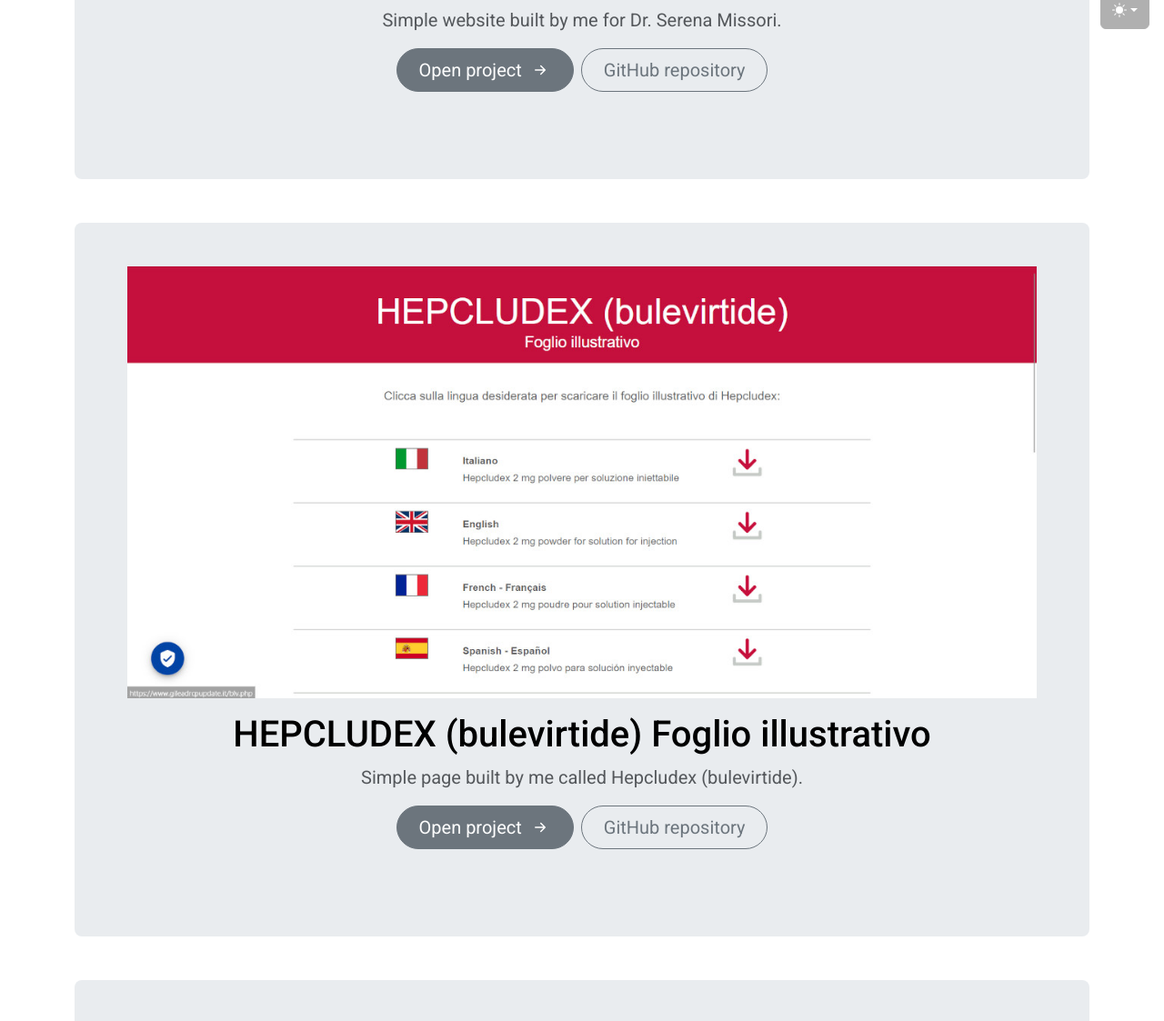
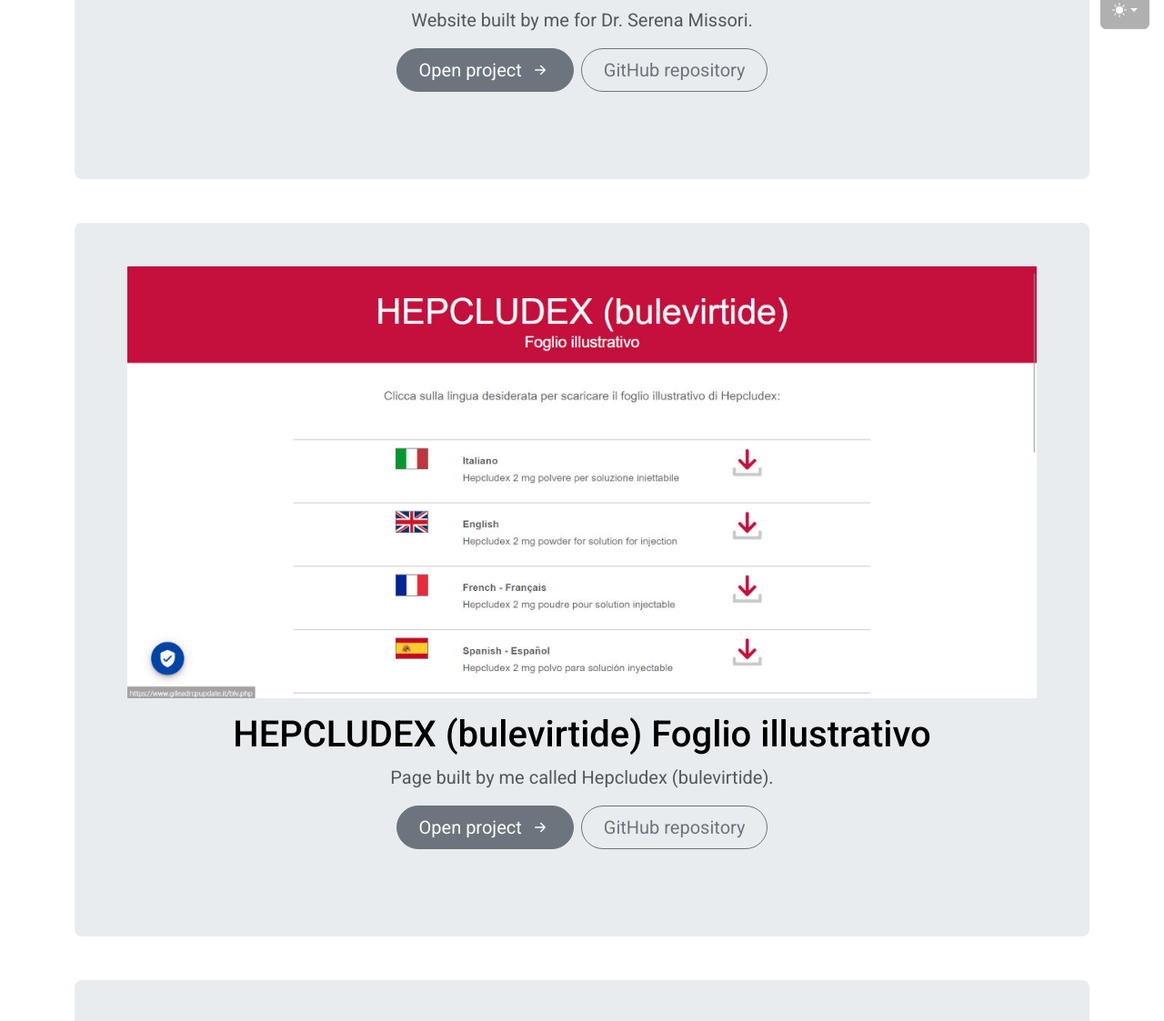
Before and after one commit to albinzebi/portfolio, a plain HTML site: page index.html in a window 1280 px wide. Shown: the part 752-1875 px from the top of the page at 91% size. Drawn offline with Linux system fonts and the light colour scheme.

Commit message:
updated home page

```diff
--- a/index.html
+++ b/index.html
@@ -187,7 +187,7 @@
             <h1 class="text-body-emphasis pt-3">Stop REFLUSSO E GASTRITE
             </h1>
             <p class="col-lg-8 mx-auto fs-5 text-muted">
-                Simple website built by me for Dr. Serena Missori.
+                Website built by me for Dr. Serena Missori.
             </p>
             <div class="d-inline-flex gap-2 mb-5">
                 <a href="https://stopreflussoegastrite.it/"
@@ -215,7 +215,7 @@
             <h1 class="text-body-emphasis pt-3">HEPCLUDEX (bulevirtide) Foglio illustrativo
             </h1>
             <p class="col-lg-8 mx-auto fs-5 text-muted">
-                Simple page built by me called Hepcludex (bulevirtide).
+                Page built by me called Hepcludex (bulevirtide).
             </p>
             <div class="d-inline-flex gap-2 mb-5">
                 <a href="https://www.gileadrcpupdate.it/blv.php"
@@ -241,7 +241,7 @@
                     alt="La dieta per GLICEMIA e INSULINA" title="Open project"></a>
             <h1 class="text-body-emphasis pt-3">La dieta per GLICEMIA e INSULINA</h1>
             <p class="col-lg-8 mx-auto fs-5 text-muted">
-                Simple website built by me for Dr. Serena Missori.
+                Website built by me for Dr. Serena Missori.
             </p>
             <div class="d-inline-flex gap-2 mb-5">
                 <a href="https://www.ladietaperglicemiaeinsulina.it/"
```
